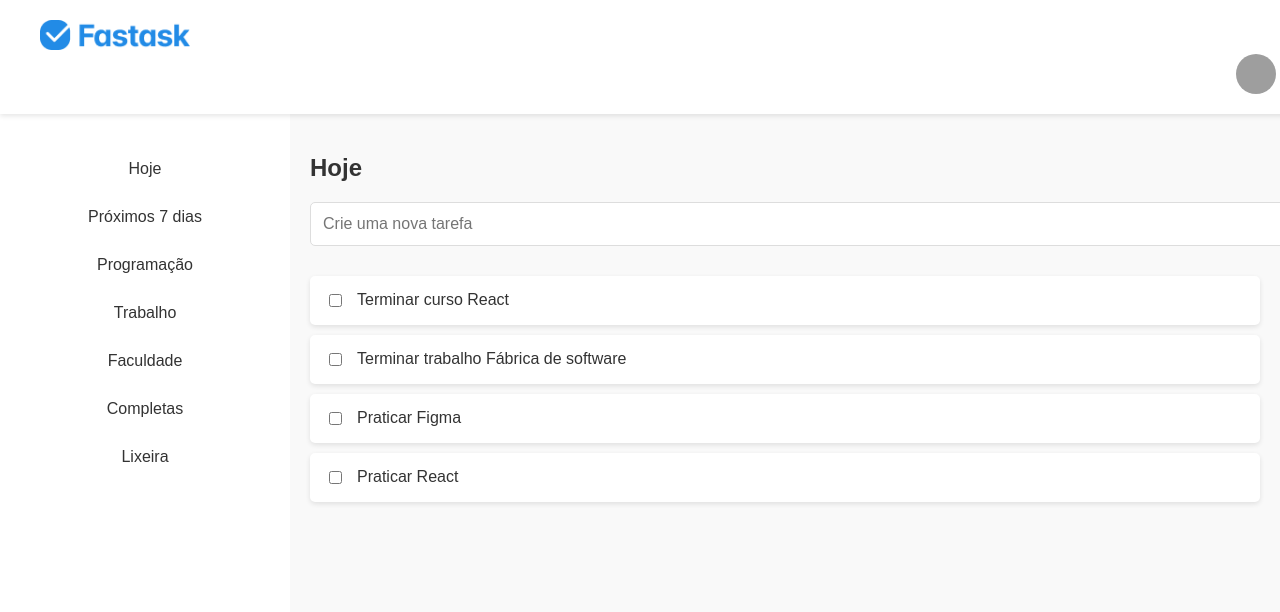
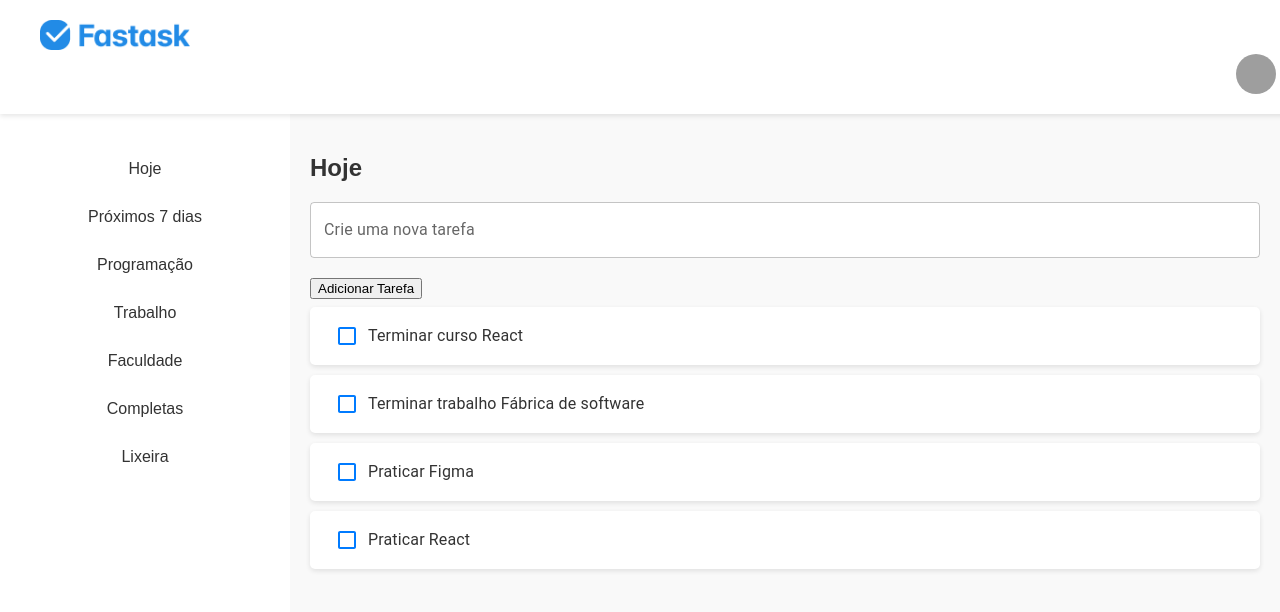
Before and after one commit to vLecaBR/fastask-to-do-list, a React (Create React App) app: page / in a window 1280 px wide. Shown: the top 612 px of the page. Built offline with nearby package versions, Linux system fonts and the light colour scheme; grey boxes are pictures that could not be loaded.

Commit message:
trocado o checkbox para mui e o input

```diff
--- a/src/components/TaskList/TaskList.styles.js
+++ b/src/components/TaskList/TaskList.styles.js
@@ -1,5 +1,4 @@
-// components/TaskList/TaskList.styles.js
-import styled, { css } from 'styled-components';
+import styled from 'styled-components';
 
 export const TaskListContainer = styled.div`
   flex: 1;
@@ -14,28 +13,6 @@ export const Title = styled.h2`
   margin-bottom: 20px;
 `;
 
-export const TaskItem = styled.div`
-  display: flex;
-  align-items: center;
-  background: #ffffff;
-  padding: 15px;
-  margin: 10px 0;
-  box-shadow: 0 2px 5px rgba(0, 0, 0, 0.1);
-  border-radius: 5px;
-  font-size: 16px;
-  color: #333;
-  ${({ completed }) =>
-    completed &&
-    css`
-      text-decoration: line-through;
-      color: #aaa;
-    `}
-`;
-
-export const Checkbox = styled.input`
-  margin-right: 15px;
-`;
-
 export const Input = styled.input`
   width: 100%;
   padding: 12px;
--- a/src/components/TaskList/index.jsx
+++ b/src/components/TaskList/index.jsx
@@ -1,6 +1,11 @@
 // components/TaskList/index.jsx
 import React, { useState } from 'react';
-import { TaskListContainer, Title, Input, TaskItem, Checkbox } from './TaskList.styles';
+import { TaskListContainer, Title } from './TaskList.styles';
+import Checkbox from '@mui/material/Checkbox';
+import List from '@mui/material/List';
+import ListItem from '@mui/material/ListItem';
+import ListItemText from '@mui/material/ListItemText';
+import TextField from '@mui/material/TextField';
 
 function TaskList() {
   const [tasks, setTasks] = useState([
@@ -10,26 +15,75 @@ function TaskList() {
     { id: 4, text: 'Praticar React', completed: false },
   ]);
 
+  const [newTask, setNewTask] = useState('');
+
   const toggleTask = (id) => {
     setTasks(tasks.map(task => (
       task.id === id ? { ...task, completed: !task.completed } : task
     )));
   };
 
+  const addTask = () => {
+    if (newTask.trim()) {
+      setTasks([
+        ...tasks,
+        { id: tasks.length + 1, text: newTask, completed: false },
+      ]);
+      setNewTask('');
+    }
+  };
+
   return (
     <TaskListContainer>
       <Title>Hoje</Title>
-      <Input placeholder="Crie uma nova tarefa" />
+      <TextField
+        label="Crie uma nova tarefa"
+        multiline
+        rows={1}
+        value={newTask}
+        onChange={(e) => setNewTask(e.target.value)}
+        variant="outlined"
+        fullWidth
+        sx={{
+          marginBottom: '20px',
+          backgroundColor: '#ffffff',
+          borderRadius: '5px',
+        }}
+      />
+      <button onClick={addTask}>Adicionar Tarefa</button>
+      <List>
         {tasks.map(task => (
-        <TaskItem key={task.id} completed={task.completed}>
+          <ListItem
+            key={task.id}
+            sx={{
+              display: 'flex',
+              alignItems: 'center',
+              backgroundColor: '#ffffff',
+              marginBottom: '10px',
+              boxShadow: '0 2px 5px rgba(0, 0, 0, 0.1)',
+              borderRadius: '5px',
+            }}
+          >
             <Checkbox
-            type="checkbox"
               checked={task.completed}
               onChange={() => toggleTask(task.id)}
+              sx={{
+                color: '#007bff',
+                '&.Mui-checked': {
+                  color: '#007bff',
+                },
+              }}
             />
-          {task.text}
-        </TaskItem>
+            <ListItemText
+              primary={task.text}
+              sx={{
+                textDecoration: task.completed ? 'line-through' : 'none',
+                color: task.completed ? '#aaa' : '#333',
+              }}
+            />
+          </ListItem>
         ))}
+      </List>
     </TaskListContainer>
   );
 }
```
Lines whose indentation alone changed are shown as unchanged.
